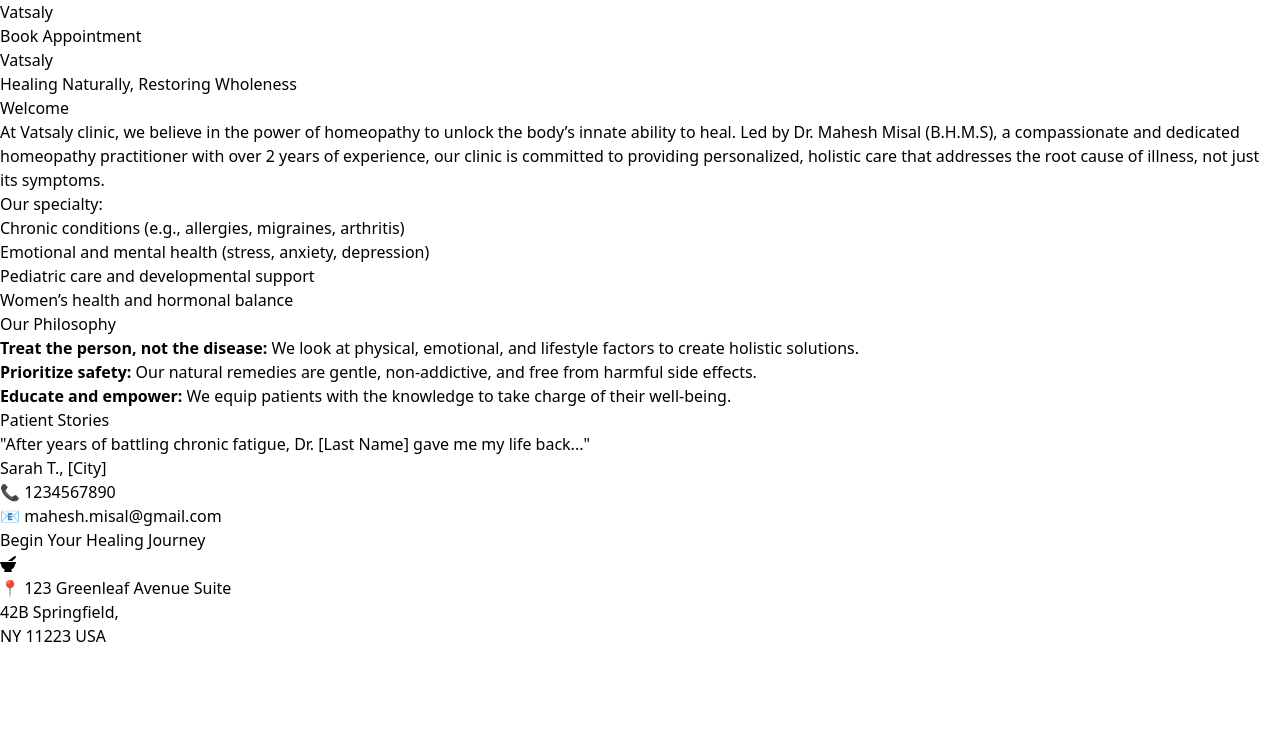
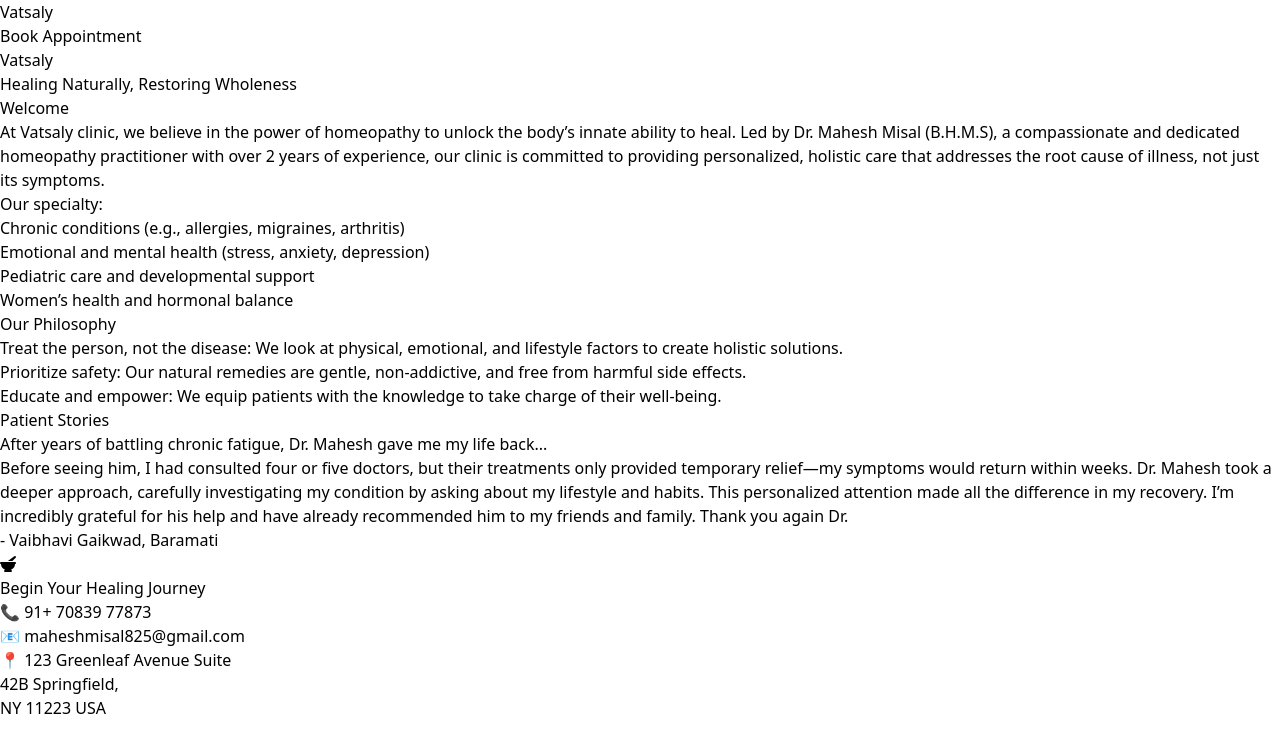
Before and after one commit to AkshayDudhe/vatsaly-clinic-react-frontend, a React (Vite) app: page / in a window 1280 px wide. Shown: the top 752 px of the page. Built offline with nearby package versions, Linux system fonts and the light colour scheme.

Commit message:
-- Added notification

```diff
--- a/index.html
+++ b/index.html
@@ -6,7 +6,7 @@
     <title>Vatsaly clinic</title>
   </head>
   <body>
-    <div id="root" class="h-screen w-full"></div>
+    <div id="root" class="h-full w-full"></div>
     <script type="module" src="/src/main.tsx"></script>
     <link rel="stylesheet" href="https://cdnjs.cloudflare.com/ajax/libs/font-awesome/6.7.2/css/all.min.css" integrity="sha512-Evv84Mr4kqVGRNSgIGL/F/aIDqQb7xQ2vcrdIwxfjThSH8CSR7PBEakCr51Ck+w+/U6swU2Im1vVX0SVk9ABhg==" crossorigin="anonymous" referrerpolicy="no-referrer" />
   </body>
--- /dev/null
+++ b/src/components/Card.tsx
@@ -0,0 +1,11 @@
+export default function Card ({ name, title, testimony }: { name: string, title:string, testimony: string }) {
+  return (
+    <div className="shadow shadow-lg bg-lime-50 p-3 rounded rounded-lg">
+      <div className="text-lg italic pb-3">
+        {title}
+      </div>
+      <div className="whitespace-pre-line">{testimony}</div>
+      <h3 className="text-md pl-5">- {name}</h3>
+    </div>
+  )
+}
--- a/src/pages/AppointmentPage.tsx
+++ b/src/pages/AppointmentPage.tsx
@@ -1,6 +1,6 @@
 import Button from "../components/Button";
 import Input from "../components/Input";
-import { useState } from "react";
+import { useState, useRef, useEffect } from "react";
 import { BACKEND_URL } from "../constants/constants";
 
 export default function AppointmentPage () {
@@ -12,30 +12,59 @@ export default function AppointmentPage () {
     mobile: '',
     note: ''
   })
+  const [notificationMessage, setNotificationMessage] = useState('')
+  const [responseStatus, setResponseStatus] = useState(0)
 
   const handleChange = (e:React.ChangeEvent<HTMLInputElement|HTMLTextAreaElement>) => {
     setFormData((prevData) => { return { ...prevData, [e.target.name]: e.target.value }})
   }
 
+  const timeoutRef = useRef(null); // For storing the timeout ID to clear it on re-renders
+
+  useEffect(() => {
+    if (notificationMessage) {
+      // Set the timeout to hide notification after 10 seconds
+      timeoutRef.current = setTimeout(() => {
+        setNotificationMessage("");
+        setResponseStatus(0);
+      }, 10000);
+    }
+
+    // Cleanup the timeout if the component unmounts or notificationMessage changes
+    return () => {
+      if (timeoutRef.current) {
+        clearTimeout(timeoutRef.current);
+      }
+    };
+  }, [notificationMessage]);
+
   const submit = async (e:React.MouseEvent<HTMLButtonElement>) => {
     e.preventDefault()
     try {
-      console.log(formData)
       // const res = await fetch("http://localhost:3000/bookAppointment", {
       const res = await fetch(`${BACKEND_URL}/bookAppointment`, {
         method: "POST",
         headers: { "Content-Type": "application/json" },
         body: JSON.stringify(formData),
       });
+      const data = await res.json()
 
-      const data = await res.json()
-      console.log(formData, data)
+      setResponseStatus(data.status)
+      setNotificationMessage(data.message)
     } catch (error) {
       console.error(error)
     }
   }
   return (
     <div className="w-full h-screen px-5 bg-lime-100">
+      {notificationMessage && <div
+  className={`fixed top-15 right-5 ${responseStatus === 200 ? 'bg-green-500' : 'bg-red-500'} text-white px-4 py-2 rounded-lg shadow-lg transition-transform duration-500 ${
+    notificationMessage ? "translate-x-0 opacity-100" : "translate-x-full opacity-0"
+  } cursor-pointer`}
+  onClick={() => setNotificationMessage('')}
+>
+  {notificationMessage} <i className="pl-5 fa-solid fa-x fa-sm"></i>
+</div>}
       <div className="grid rows-1 h-3/4 pt-5 shadow shadow-lg">
         <div className="grid md:grid-cols-2">
           <div className="flex justify-center items-center bg-orange-200 hidden md:flex">
--- a/src/pages/HomePage.tsx
+++ b/src/pages/HomePage.tsx
@@ -1,10 +1,11 @@
+import Card from '../components/Card';
 import { APP_NAME, DOCTOR as doctor } from '../constants/constants';
 
 export default function HomePage () {
   return (
     <>
-      <header className="shadow shadow-lg bg-lime-200 h-60">
-          <h1 className='text-center text-9xl font-serif'>{APP_NAME}</h1>
+      <header className="shadow shadow-lg bg-lime-200 py-5">
+          <h1 className='text-center text-7xl md:text-9xl font-serif pt-5'>{APP_NAME}</h1>
           <p className='text-center pt-3'>Healing Naturally, Restoring Wholeness</p>
       </header>
       <div className="container">
@@ -13,7 +14,7 @@ export default function HomePage () {
             <p>At {APP_NAME} clinic, we believe in the power of homeopathy to unlock the body’s innate ability to heal. Led by Dr. {doctor.firstName} {doctor.lastName} {doctor.education}, a compassionate and dedicated homeopathy practitioner with over {doctor.experience} years of experience, our clinic is committed to providing personalized, holistic care that addresses the root cause of illness, not just its symptoms.</p>
         </section>
         <section className="p-4 text-lg">
-            <h3>Our specialty:</h3>
+            <h3 className='text-lg font-semibold'>Our specialty:</h3>
             <ul className='list-disc pl-5'>
                 <li>Chronic conditions (e.g., allergies, migraines, arthritis)</li>
                 <li>Emotional and mental health (stress, anxiety, depression)</li>
@@ -22,37 +23,36 @@ export default function HomePage () {
             </ul>
         </section>
 
-        <section className="p-4 text-lg">
-            <h2>Our Philosophy</h2>
-            <ul>
-                <li><strong>Treat the person, not the disease:</strong> We look at physical, emotional, and lifestyle factors to create holistic solutions.</li>
-                <li><strong>Prioritize safety:</strong> Our natural remedies are gentle, non-addictive, and free from harmful side effects.</li>
-                <li><strong>Educate and empower:</strong> We equip patients with the knowledge to take charge of their well-being.</li>
+        <section className="p-4">
+            <h3 className='text-lg font-semibold'>Our Philosophy</h3>
+            <ul className='pl-5'>
+                <li><span className='font-medium'>Treat the person, not the disease:</span> We look at physical, emotional, and lifestyle factors to create holistic solutions.</li>
+                <li><span className='font-medium'>Prioritize safety:</span> Our natural remedies are gentle, non-addictive, and free from harmful side effects.</li>
+                <li><span className='font-medium'>Educate and empower:</span> We equip patients with the knowledge to take charge of their well-being.</li>
             </ul>
         </section>
 
-        <section className="section">
-            <h2>Patient Stories</h2>
-            <div className="testimonial-grid">
-                <div className="testimonial-card">
-                    <p className="quote">"After years of battling chronic fatigue, Dr. [Last Name] gave me my life back..."</p>
-                    <p className="author">Sarah T., [City]</p>
-                </div>
-            </div>
+        <section className="p-4">
+            <h2 className='text-lg font-semibold'>Patient Stories</h2>
+            <Card
+                name='Vaibhavi Gaikwad, Baramati'
+                title='After years of battling chronic fatigue, Dr. Mahesh gave me my life back...'
+                testimony={`Before seeing him, I had consulted four or five doctors, but their treatments only provided temporary relief—my symptoms would return within weeks. Dr. Mahesh took a deeper approach, carefully investigating my condition by asking about my lifestyle and habits. This personalized attention made all the difference in my recovery. I’m incredibly grateful for his help and have already recommended him to my friends and family.
+                Thank you again Dr.`}/>
         </section>
 
     </div>
         <footer className="bg-teal-500 py-5 text-center mt-5 shadow shadow-lg">
-            <div className="grid grid-cols-3">
-                <div>
-                    <p>📞 1234567890</p>
-                    <p>📧 mahesh.misal@gmail.com</p>
+            <div className="grid grid-cols-1 md:grid-cols-3">
+                <div className=' md:order-2'>
+                  <i className="fa-solid fa-mortar-pestle text-xl"></i>
+                    <h2 className='font-sans text-lg pb-5'>Begin Your Healing Journey</h2>
                 </div>
-                <div className=''>
-                    <h2 className='font-sans text-lg p-2'>Begin Your Healing Journey</h2>
-                  <i className="fa-solid fa-mortar-pestle text-xl"></i>
+                <div className='py-5 md:order-1'>
+                    <p>📞 91+ 70839 77873</p>
+                    <p>📧 maheshmisal825@gmail.com</p>
                 </div>
-                <span className='text-md'>📍
+                <span className='py-5 text-md md:order-3'>📍
                   123 Greenleaf Avenue Suite<br/>
                     42B Springfield, <br/>
                   NY 11223 USA
```
